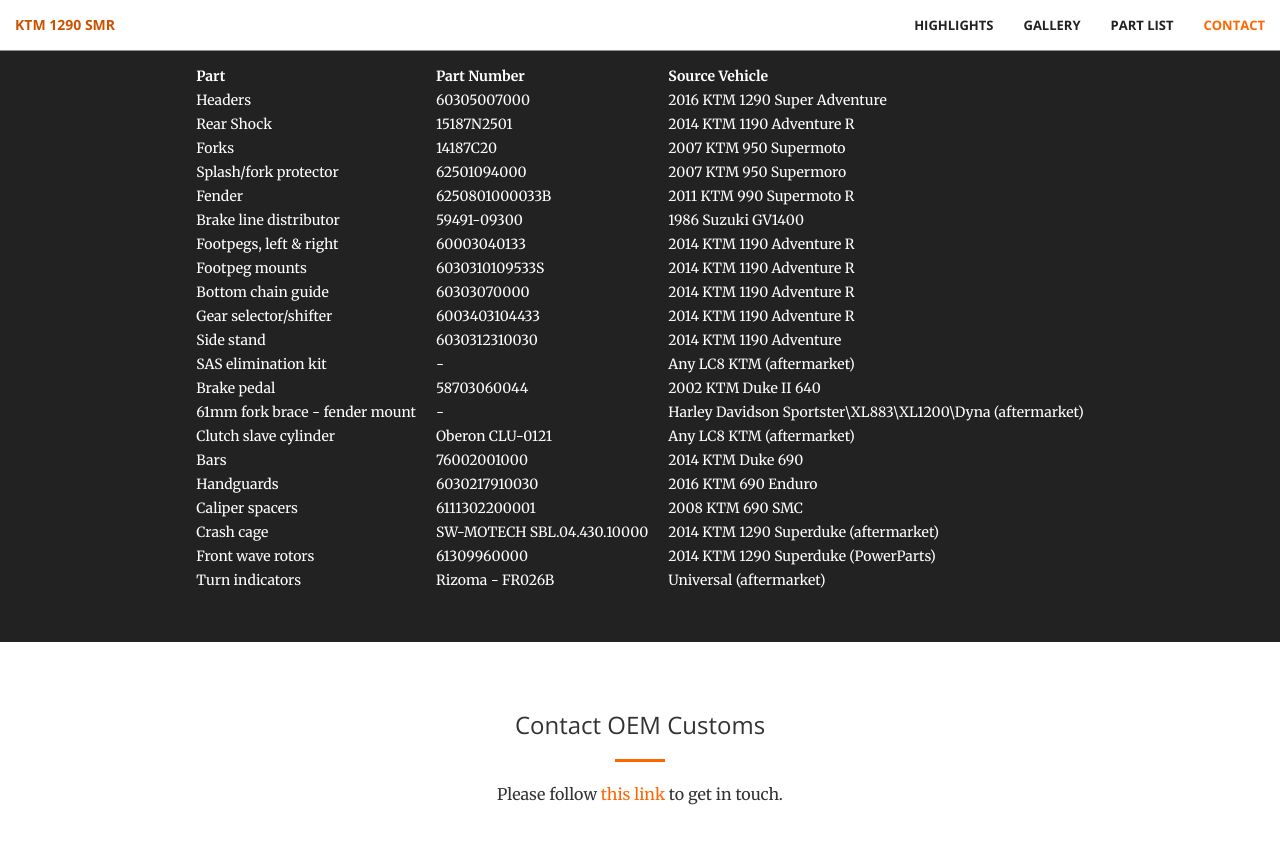
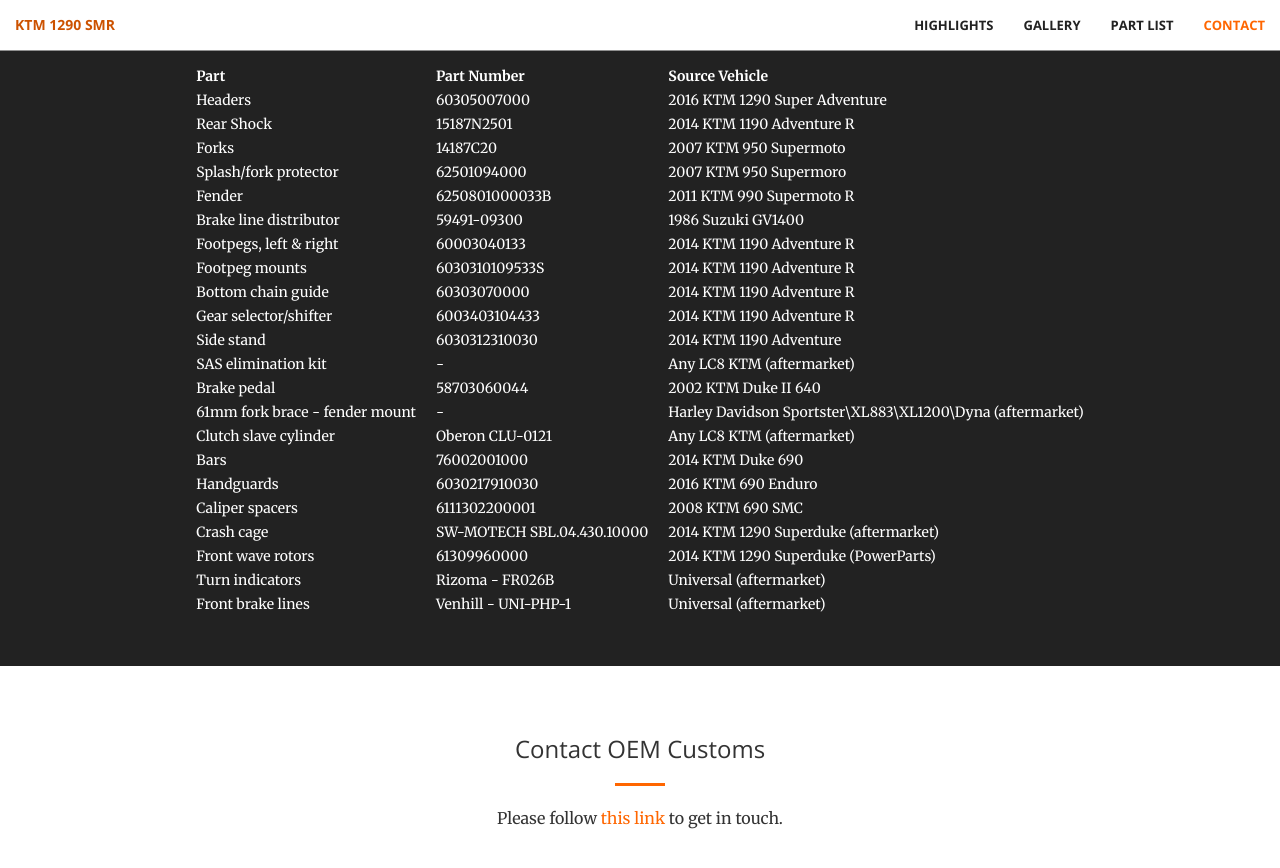
Before and after one commit to 1290SMR/1290smr.github.io, a Jekyll site: the page built from index.html, in a window 1280 px wide and 900 px high, scrolled down 3225 px. Shown: the top 868 px of the window. Built offline with Jekyll 4.4.1, drawn with Linux system fonts in a browser that asks for light colours.

Commit message:
Give Venhill a shout

```diff
--- a/_includes/aside.html
+++ b/_includes/aside.html
@@ -113,8 +113,11 @@
                   <td>Rizoma - FR026B</td>
                   <td>Universal (aftermarket)</td>
                 </tr>
-
-
+                <tr>
+                  <td>Front brake lines</td>
+                  <td>Venhill - UNI-PHP-1</td>
+                  <td>Universal (aftermarket)</td>
+                </tr>
               </table>
           </div>
       </div>
```
Also changed, not shown: 1 other file.
